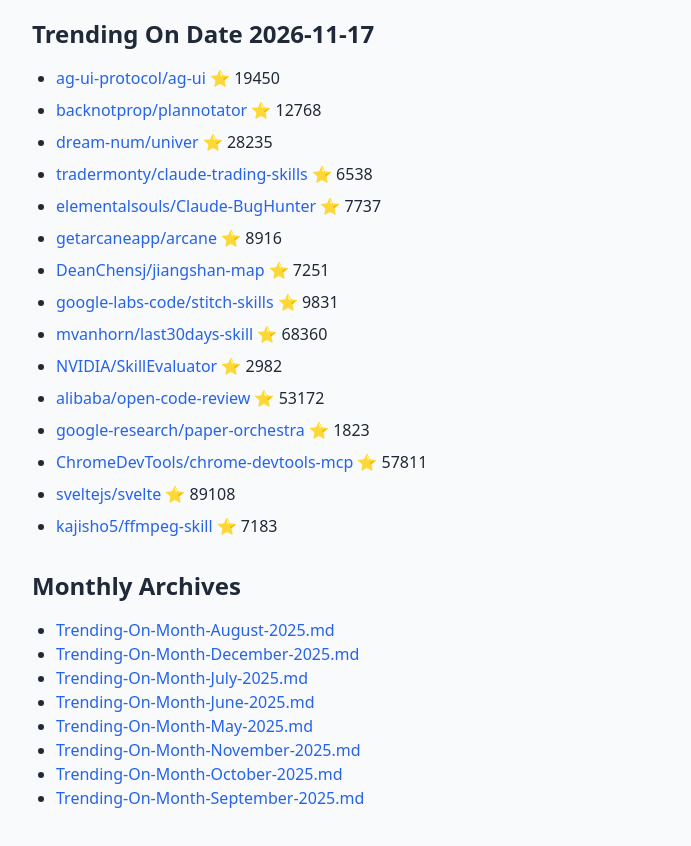
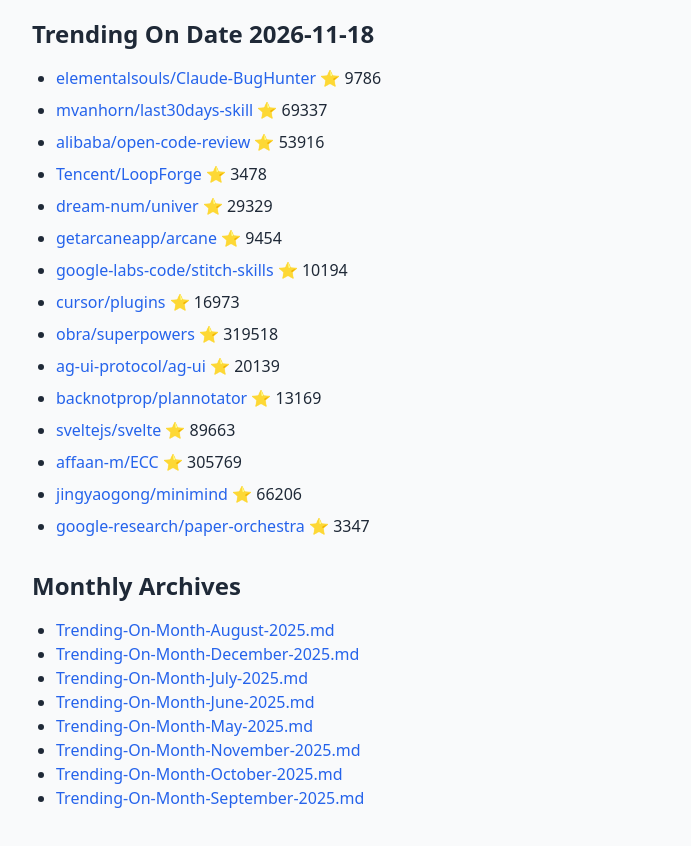
Before and after one commit to maheshndev/Trending-Repositories, a plain HTML site: page index.html in a window 1280 px wide. Shown: the part 70-916 px from the top of the page, without its empty margins (160-851 px from the left). Drawn offline with nearby package versions, Linux system fonts and the light colour scheme.

Commit message:
Daily trending update 2026-11-18

```diff
--- a/index.html
+++ b/index.html
@@ -9,23 +9,23 @@
 <body class="bg-gray-50 text-gray-800 p-6">
 <div class="max-w-4xl mx-auto">
 <h1 class="text-4xl font-bold mb-6">GitHub Daily Trending Repositories</h1>
-<h2 class='text-2xl font-bold mt-6 mb-4'>Trending On Date 2026-11-17</h2>
+<h2 class='text-2xl font-bold mt-6 mb-4'>Trending On Date 2026-11-18</h2>
 <ul class='list-disc ml-6 mb-6'>
-<li class='mb-2'><a href='https://github.com/ag-ui-protocol/ag-ui' class='text-blue-600 hover:underline'>ag-ui-protocol/ag-ui</a> ⭐ 19450</li>
-<li class='mb-2'><a href='https://github.com/backnotprop/plannotator' class='text-blue-600 hover:underline'>backnotprop/plannotator</a> ⭐ 12768</li>
-<li class='mb-2'><a href='https://github.com/dream-num/univer' class='text-blue-600 hover:underline'>dream-num/univer</a> ⭐ 28235</li>
-<li class='mb-2'><a href='https://github.com/tradermonty/claude-trading-skills' class='text-blue-600 hover:underline'>tradermonty/claude-trading-skills</a> ⭐ 6538</li>
-<li class='mb-2'><a href='https://github.com/elementalsouls/Claude-BugHunter' class='text-blue-600 hover:underline'>elementalsouls/Claude-BugHunter</a> ⭐ 7737</li>
-<li class='mb-2'><a href='https://github.com/getarcaneapp/arcane' class='text-blue-600 hover:underline'>getarcaneapp/arcane</a> ⭐ 8916</li>
-<li class='mb-2'><a href='https://github.com/DeanChensj/jiangshan-map' class='text-blue-600 hover:underline'>DeanChensj/jiangshan-map</a> ⭐ 7251</li>
-<li class='mb-2'><a href='https://github.com/google-labs-code/stitch-skills' class='text-blue-600 hover:underline'>google-labs-code/stitch-skills</a> ⭐ 9831</li>
-<li class='mb-2'><a href='https://github.com/mvanhorn/last30days-skill' class='text-blue-600 hover:underline'>mvanhorn/last30days-skill</a> ⭐ 68360</li>
-<li class='mb-2'><a href='https://github.com/NVIDIA/SkillEvaluator' class='text-blue-600 hover:underline'>NVIDIA/SkillEvaluator</a> ⭐ 2982</li>
-<li class='mb-2'><a href='https://github.com/alibaba/open-code-review' class='text-blue-600 hover:underline'>alibaba/open-code-review</a> ⭐ 53172</li>
-<li class='mb-2'><a href='https://github.com/google-research/paper-orchestra' class='text-blue-600 hover:underline'>google-research/paper-orchestra</a> ⭐ 1823</li>
-<li class='mb-2'><a href='https://github.com/ChromeDevTools/chrome-devtools-mcp' class='text-blue-600 hover:underline'>ChromeDevTools/chrome-devtools-mcp</a> ⭐ 57811</li>
-<li class='mb-2'><a href='https://github.com/sveltejs/svelte' class='text-blue-600 hover:underline'>sveltejs/svelte</a> ⭐ 89108</li>
-<li class='mb-2'><a href='https://github.com/kajisho5/ffmpeg-skill' class='text-blue-600 hover:underline'>kajisho5/ffmpeg-skill</a> ⭐ 7183</li>
+<li class='mb-2'><a href='https://github.com/elementalsouls/Claude-BugHunter' class='text-blue-600 hover:underline'>elementalsouls/Claude-BugHunter</a> ⭐ 9786</li>
+<li class='mb-2'><a href='https://github.com/mvanhorn/last30days-skill' class='text-blue-600 hover:underline'>mvanhorn/last30days-skill</a> ⭐ 69337</li>
+<li class='mb-2'><a href='https://github.com/alibaba/open-code-review' class='text-blue-600 hover:underline'>alibaba/open-code-review</a> ⭐ 53916</li>
+<li class='mb-2'><a href='https://github.com/Tencent/LoopForge' class='text-blue-600 hover:underline'>Tencent/LoopForge</a> ⭐ 3478</li>
+<li class='mb-2'><a href='https://github.com/dream-num/univer' class='text-blue-600 hover:underline'>dream-num/univer</a> ⭐ 29329</li>
+<li class='mb-2'><a href='https://github.com/getarcaneapp/arcane' class='text-blue-600 hover:underline'>getarcaneapp/arcane</a> ⭐ 9454</li>
+<li class='mb-2'><a href='https://github.com/google-labs-code/stitch-skills' class='text-blue-600 hover:underline'>google-labs-code/stitch-skills</a> ⭐ 10194</li>
+<li class='mb-2'><a href='https://github.com/cursor/plugins' class='text-blue-600 hover:underline'>cursor/plugins</a> ⭐ 16973</li>
+<li class='mb-2'><a href='https://github.com/obra/superpowers' class='text-blue-600 hover:underline'>obra/superpowers</a> ⭐ 319518</li>
+<li class='mb-2'><a href='https://github.com/ag-ui-protocol/ag-ui' class='text-blue-600 hover:underline'>ag-ui-protocol/ag-ui</a> ⭐ 20139</li>
+<li class='mb-2'><a href='https://github.com/backnotprop/plannotator' class='text-blue-600 hover:underline'>backnotprop/plannotator</a> ⭐ 13169</li>
+<li class='mb-2'><a href='https://github.com/sveltejs/svelte' class='text-blue-600 hover:underline'>sveltejs/svelte</a> ⭐ 89663</li>
+<li class='mb-2'><a href='https://github.com/affaan-m/ECC' class='text-blue-600 hover:underline'>affaan-m/ECC</a> ⭐ 305769</li>
+<li class='mb-2'><a href='https://github.com/jingyaogong/minimind' class='text-blue-600 hover:underline'>jingyaogong/minimind</a> ⭐ 66206</li>
+<li class='mb-2'><a href='https://github.com/google-research/paper-orchestra' class='text-blue-600 hover:underline'>google-research/paper-orchestra</a> ⭐ 3347</li>
 </ul>
 
 <h2 class='text-2xl font-bold mt-8 mb-4'>Monthly Archives</h2>
```
Also changed, not shown: old/November-2026.html (+16 -16 lines), 1 other file.
